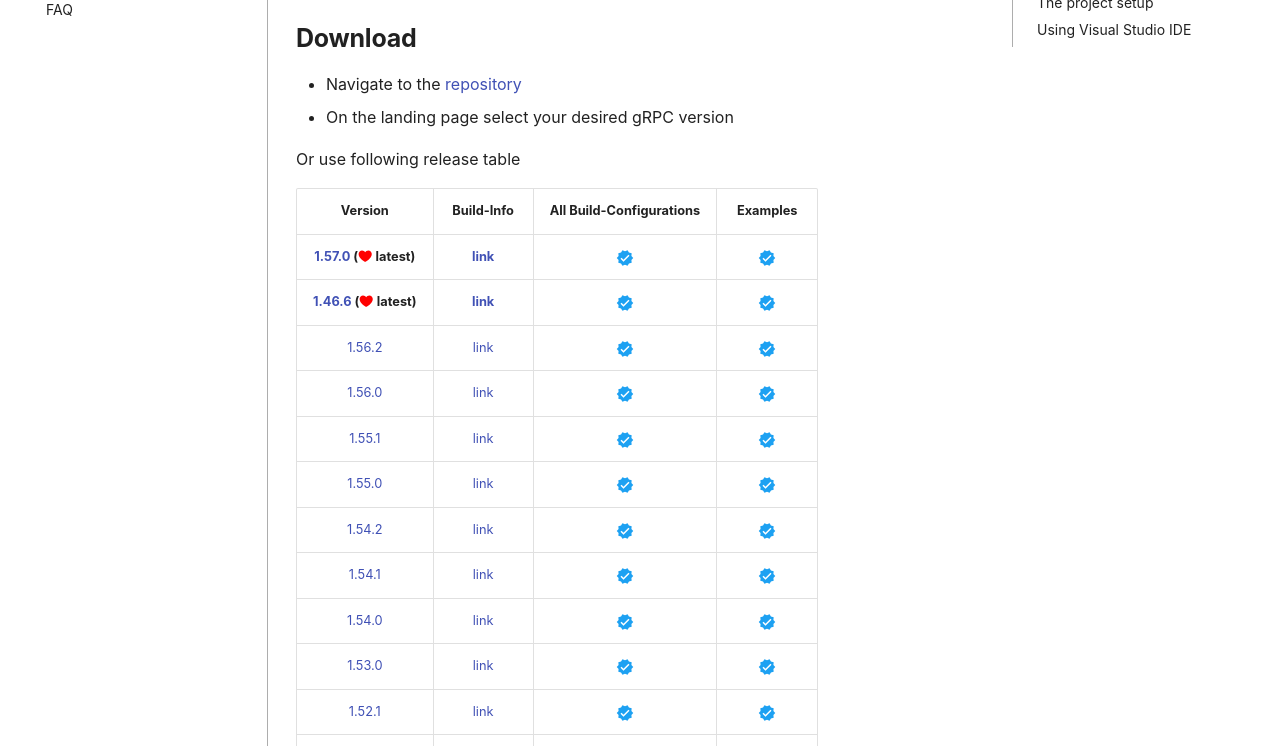
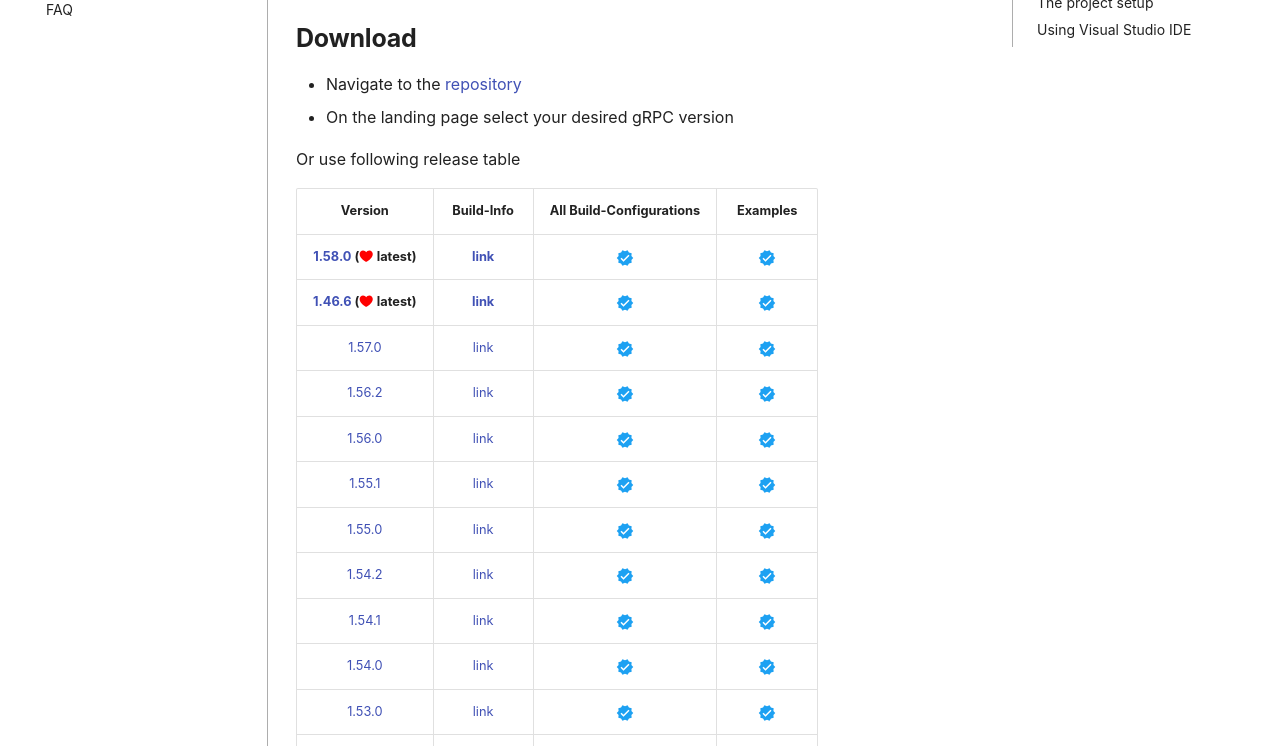
Before and after one commit to thommyho/Cpp-gRPC-Windows-PreBuilts, an MkDocs documentation site: the page built from docs/steps.md, in a window 1280 px wide and 900 px high. Shown: the part 154-900 px from the top of the window. Built offline with MkDocs 1.6.1 and Material for MkDocs 9.7.7, drawn with Linux system fonts in a browser that asks for light colours; emoji names are drawn with the system emoji font; some web fonts are replaced; comment, search, counter and statistics services are not loaded.

Commit message:
Update steps.md

```diff
--- a/docs/steps.md
+++ b/docs/steps.md
@@ -9,8 +9,9 @@
 
 |                                                         Version                                                         |                                 Build-Info                                 |        All Build-Configurations         |                Examples                 |
 |:-----------------------------------------------------------------------------------------------------------------------:|:--------------------------------------------------------------------------:|:---------------------------------------:|:---------------------------------------:|
-| **[1.57.0](https://github.com/thommyho/gRPC_windows/releases/tag/v1.57.0) (:octicons-heart-fill-24:{ .heart } latest)** | **[link](https://github.com/thommyho/gRPC_windows_prebuilt/tree/v1.57.0)** | :material-check-decagram:{ .tick-blue } | :material-check-decagram:{ .tick-blue } |
+| **[1.58.0](https://github.com/thommyho/gRPC_windows/releases/tag/v1.58.0) (:octicons-heart-fill-24:{ .heart } latest)** | **[link](https://github.com/thommyho/gRPC_windows_prebuilt/tree/v1.58.0)** | :material-check-decagram:{ .tick-blue } | :material-check-decagram:{ .tick-blue } |
 | **[1.46.6](https://github.com/thommyho/gRPC_windows/releases/tag/v1.46.6) (:octicons-heart-fill-24:{ .heart } latest)** | **[link](https://github.com/thommyho/gRPC_windows_prebuilt/tree/v1.46.6)** | :material-check-decagram:{ .tick-blue } | :material-check-decagram:{ .tick-blue } |
+|                         [1.57.0](https://github.com/thommyho/gRPC_windows/releases/tag/v1.57.0)                         |   [link](https://github.com/thommyho/gRPC_windows_prebuilt/tree/v1.57.0)   | :material-check-decagram:{ .tick-blue } | :material-check-decagram:{ .tick-blue } |
 |                         [1.56.2](https://github.com/thommyho/gRPC_windows/releases/tag/v1.56.2)                         |   [link](https://github.com/thommyho/gRPC_windows_prebuilt/tree/v1.56.2)   | :material-check-decagram:{ .tick-blue } | :material-check-decagram:{ .tick-blue } |
 |                         [1.56.0](https://github.com/thommyho/gRPC_windows/releases/tag/v1.56.0)                         |   [link](https://github.com/thommyho/gRPC_windows_prebuilt/tree/v1.56.0)   | :material-check-decagram:{ .tick-blue } | :material-check-decagram:{ .tick-blue } |
 |                         [1.55.1](https://github.com/thommyho/gRPC_windows/releases/tag/v1.55.1)                         |   [link](https://github.com/thommyho/gRPC_windows_prebuilt/tree/v1.55.1)   | :material-check-decagram:{ .tick-blue } | :material-check-decagram:{ .tick-blue } |
```
